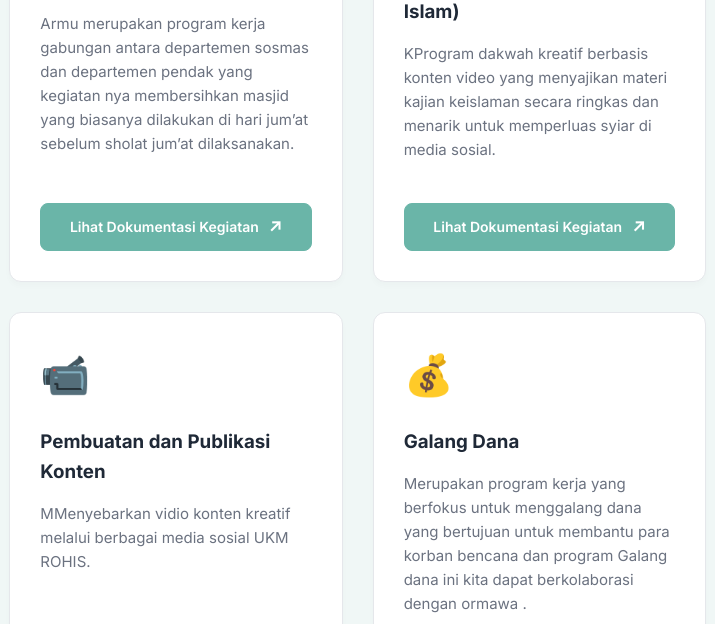
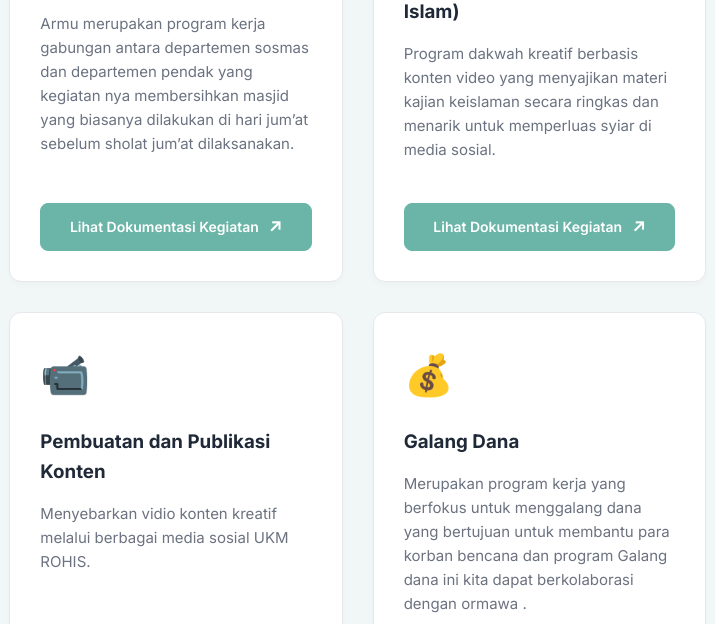
Before and after one commit to ukmrohis/Rohis, a plain HTML site: page proker.html in a window 1280 px wide. Shown: the part 2911-3535 px from the top of the page, 464-1179 px from the left. Drawn offline with Linux system fonts and the light colour scheme.

Commit message:
Update proker.html

```diff
--- a/proker.html
+++ b/proker.html
@@ -191,7 +191,7 @@
                 <div class="card">
                     <div class="card-icon">🎥</div>
                     <h3>MEDASI (Media Dakwah Islam)</h3>
-                    <p>KProgram dakwah kreatif berbasis konten video
+                    <p>Program dakwah kreatif berbasis konten video
                     yang menyajikan materi kajian keislaman secara ringkas dan menarik untuk memperluas syiar di media sosial.</p>
                     <a href="soon.html" class="btn-documentation" target="_blank" rel="noopener noreferrer">
                         Lihat Dokumentasi Kegiatan <span aria-hidden="true">↗</span>
@@ -208,7 +208,7 @@
                 <div class="card">
                     <div class="card-icon">📹</div>
                     <h3>Pembuatan dan Publikasi Konten</h3>
-                    <p>MMenyebarkan vidio konten kreatif melalui berbagai media sosial UKM ROHIS.</p>
+                    <p>Menyebarkan vidio konten kreatif melalui berbagai media sosial UKM ROHIS.</p>
                     <a href="soon.html" class="btn-documentation" target="_blank" rel="noopener noreferrer">
                         Lihat Dokumentasi Kegiatan <span aria-hidden="true">↗</span>
                     </a>
```
